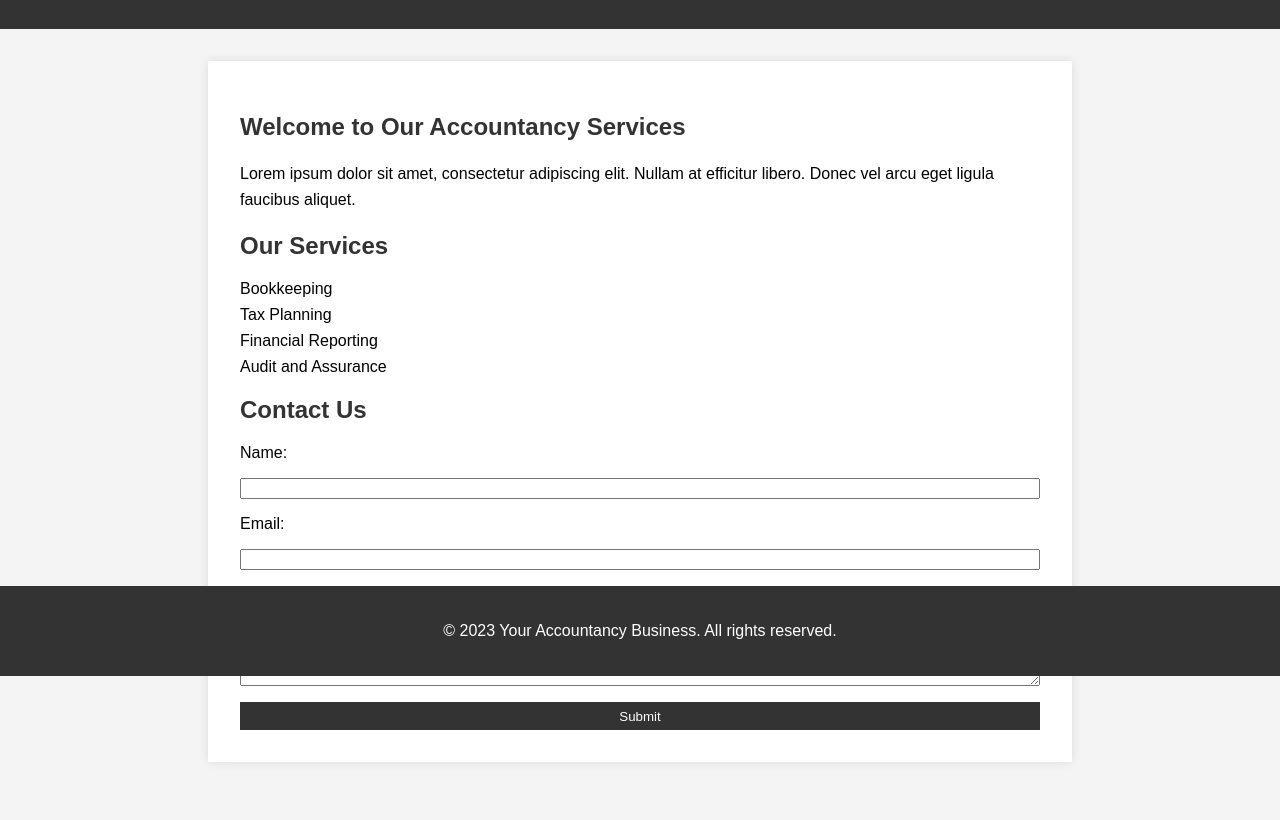
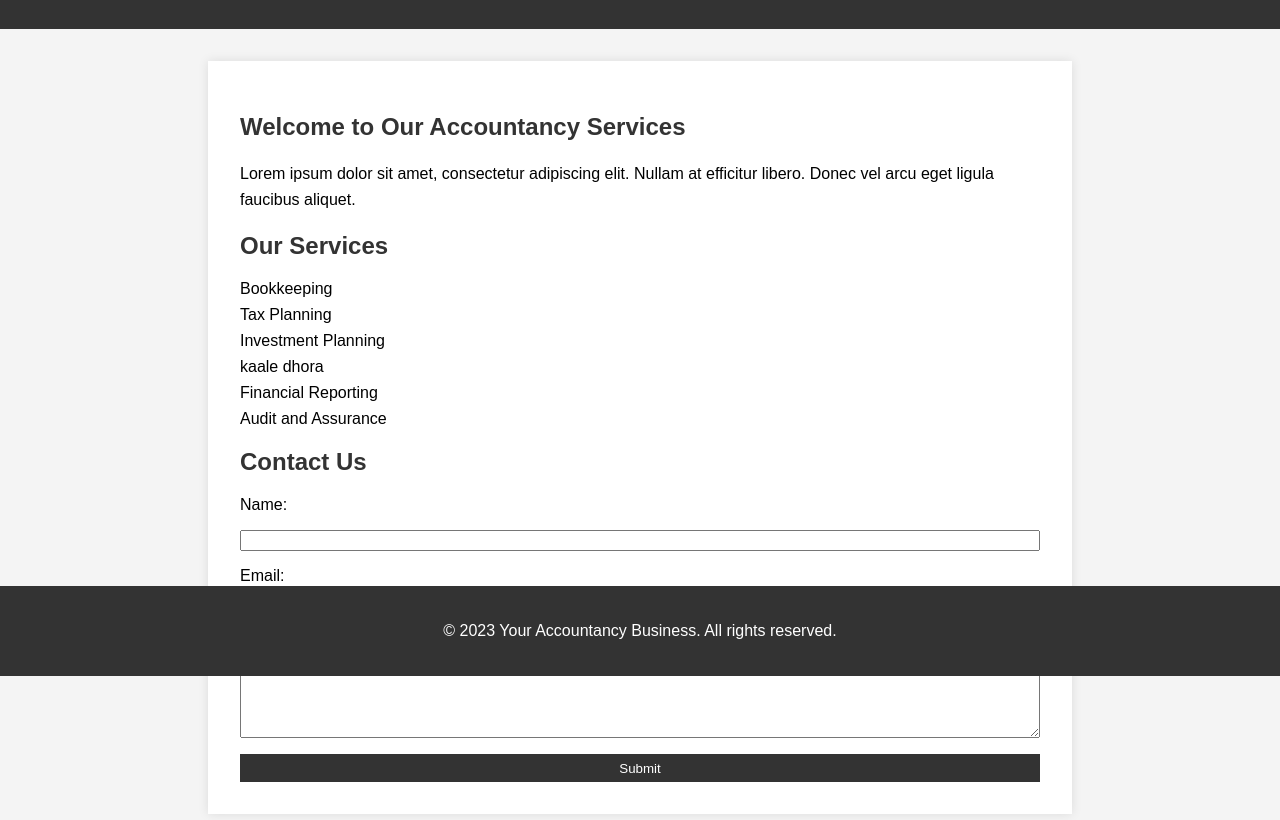
Before and after one commit to quertq/quertq.github.io, a plain HTML site: page index.html in a window 1280 px wide. Shown: the part 124-944 px from the top of the page. Before the commit the page ends 918 px from the top, so only its background shows below. Drawn offline with Linux system fonts and the light colour scheme.

Commit message:
Update index.html

```diff
--- a/index.html
+++ b/index.html
@@ -20,6 +20,8 @@
     <ul>
       <li>Bookkeeping</li>
       <li>Tax Planning</li>
+      <li>Investment Planning</li>
+      <li>kaale dhora</li>
       <li>Financial Reporting</li>
       <li>Audit and Assurance</li>
     </ul>
```
